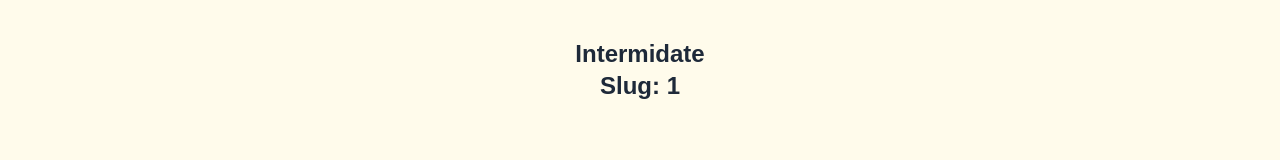
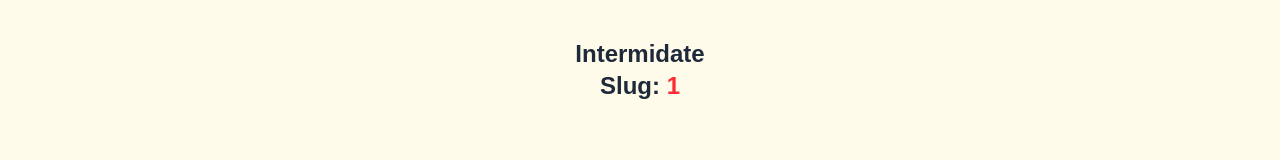
Before and after one commit to abyssiniatech/Nextjs_intermidate, a Next.js app: page /intermidate/1 in a window 1280 px wide. Shown: the part 402-562 px from the top of the page. Built offline with nearby package versions, Linux system fonts and the light colour scheme.

Commit message:
add the slug:

```diff
--- a/app/intermidate/[slug]/page.tsx
+++ b/app/intermidate/[slug]/page.tsx
@@ -5,7 +5,7 @@
   return (
     <div className='bg-amber-50 h-screen flex flex-col items-center justify-center text-2xl font-bold  text-gray-800'>
       <h1>Intermidate</h1>
-      <p>Slug: {slug}</p>
+      <p>Slug: <span className='font-semibold text-red-500'>{slug}</span></p>
     </div>
   )
 }
```
